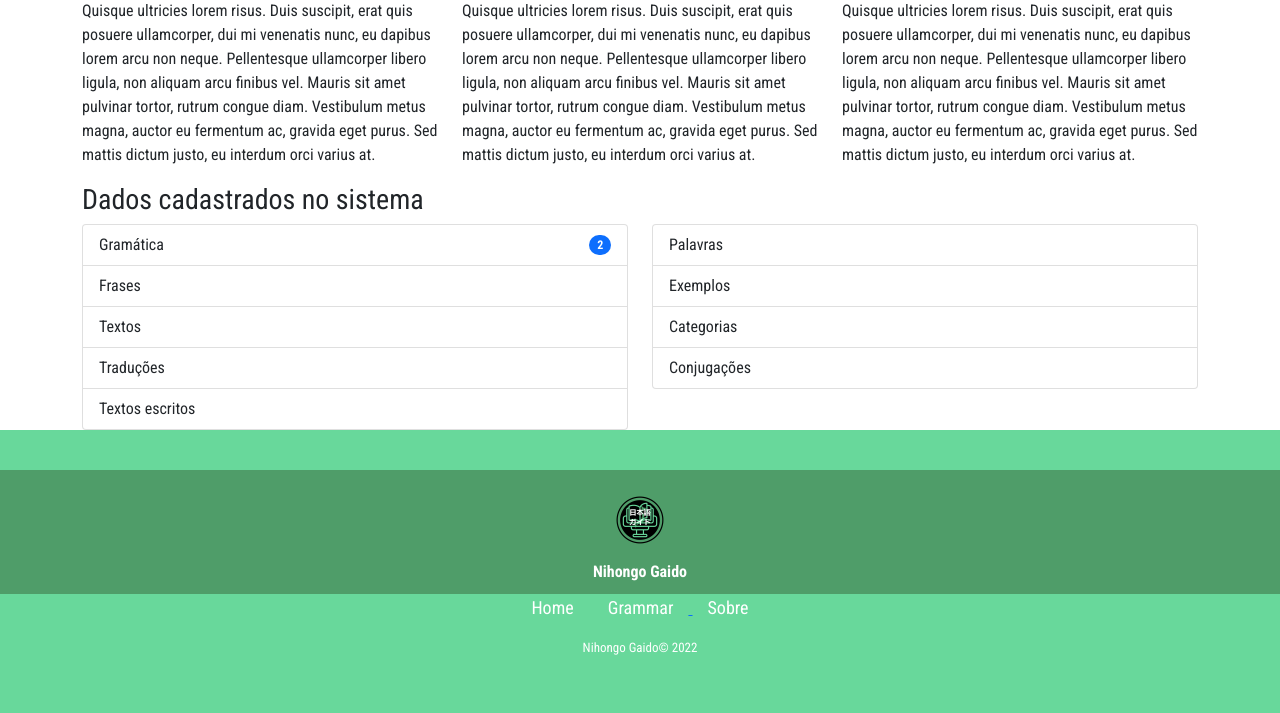
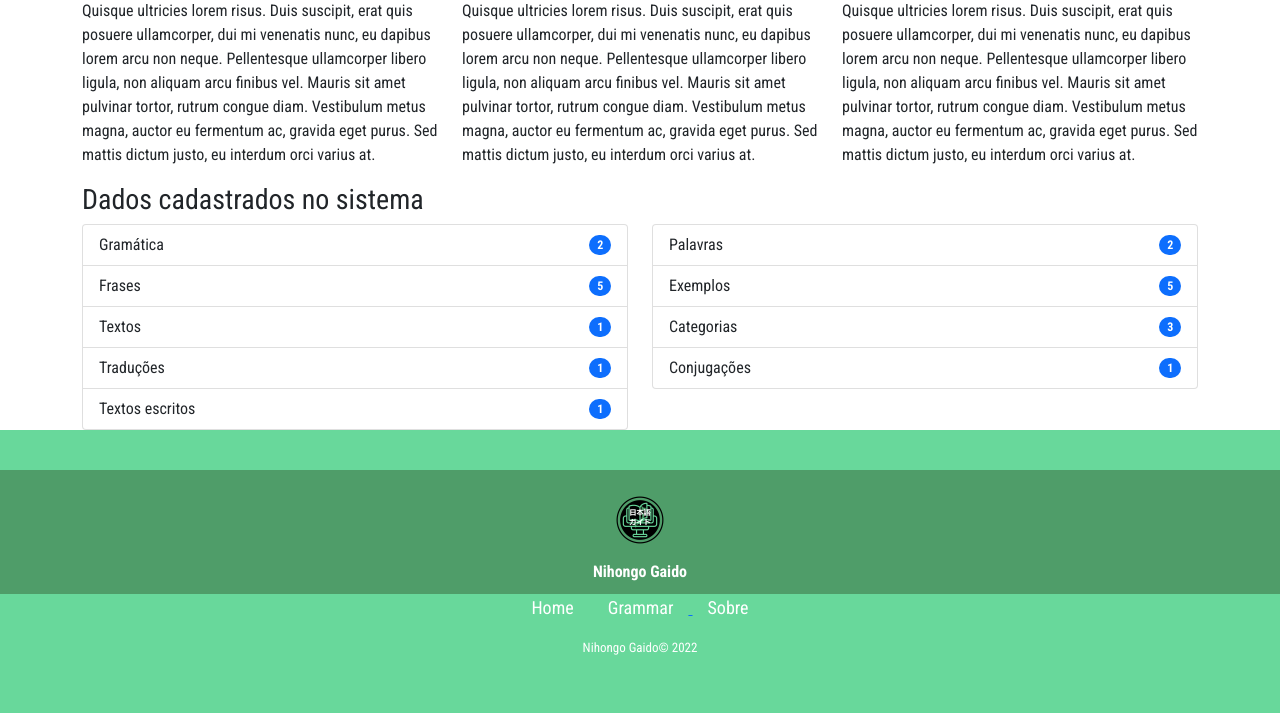
Before and after one commit to Renildo15/Nihongo-Gaido, a Django app: page / in a window 1280 px wide. Shown: the part 603-1316 px from the top of the page. Run offline with Django 4.2, Linux system fonts and the light colour scheme; a user stored in the database is signed in; data comes from the database, SQL or seed files in the repository; some web fonts are replaced.

Commit message:
Corrigindo bugs- Home #62

```diff
--- a/src/apps_count/example.py
+++ b/src/apps_count/example.py
@@ -0,0 +1,4 @@
+from example_app.models import Example
+
+def get_example(request):
+    return Example.objects.filter(criado_por = request.user)
--- a/src/nihongo_pages_app/templates/pages/index.html
+++ b/src/nihongo_pages_app/templates/pages/index.html
@@ -77,19 +77,19 @@
                     </li>
                     <li class="list-group-item d-flex justify-content-between align-items-center li-list">
                      Frases
-                      <span class="badge bg-primary rounded-pill"></span>
+                      <span class="badge bg-primary rounded-pill">{{phrase.count}}</span>
                     </li>
                     <li class="list-group-item d-flex justify-content-between align-items-center li-list">
                       Textos
-                      <span class="badge bg-primary rounded-pill"></span>
+                      <span class="badge bg-primary rounded-pill">{{text.count}}</span>
                     </li>
                     <li class="list-group-item d-flex justify-content-between align-items-center li-list">
                      Traduções
-                      <span class="badge bg-primary rounded-pill"></span>
+                      <span class="badge bg-primary rounded-pill">{{text_translate.count}}</span>
                     </li>
                     <li class="list-group-item d-flex justify-content-between align-items-center li-list">
                      Textos escritos
-                      <span class="badge bg-primary rounded-pill"></span>
+                      <span class="badge bg-primary rounded-pill">{{text_writing.count}}</span>
                     </li>
                   </ul>
                 </div>
@@ -97,19 +97,19 @@
                   <ul class="list-group">
                     <li class="list-group-item d-flex justify-content-between align-items-center li-list">
                       Palavras
-                      <span class="badge bg-primary rounded-pill"></span>
+                      <span class="badge bg-primary rounded-pill">{{word.count}}</span>
                     </li>
                     <li class="list-group-item d-flex justify-content-between align-items-center li-list">
                       Exemplos
-                      <span class="badge bg-primary rounded-pill"></span>
+                      <span class="badge bg-primary rounded-pill">{{example.count}}</span>
                     </li>
                     <li class="list-group-item d-flex justify-content-between align-items-center li-list">
                       Categorias
-                      <span class="badge bg-primary rounded-pill"></span>
+                      <span class="badge bg-primary rounded-pill">{{category.count}}</span>
                     </li>
                     <li class="list-group-item d-flex justify-content-between align-items-center li-list">
                       Conjugações
-                      <span class="badge bg-primary rounded-pill"></span>
+                      <span class="badge bg-primary rounded-pill">{{conjugation.count}}</span>
                     </li>
                   </ul>
                 </div>
--- a/src/nihongo_pages_app/views.py
+++ b/src/nihongo_pages_app/views.py
@@ -1,13 +1,34 @@
 from django.shortcuts import render
 from apps_count.grammar import get_grammar
+from apps_count.example import get_example
+from apps_count.phrase import get_phrase
+from apps_count.text import get_text, get_text_translate, get_text_writing
+from apps_count.vocabulary import get_word, get_category, get_conjugation
 from django.contrib.auth.decorators import login_required
 
 @login_required(login_url='user:logar_user')
 def home(request):
     grammar = get_grammar(request)
+    example = get_example(request)
+    phrase = get_phrase(request)
+    text = get_text(request)
+    text_translate = get_text_translate(request)
+    text_writing = get_text_writing(request)
+    word = get_word(request)
+    category = get_category(request)
+    conjugation = get_conjugation(request)
+
 
     context = {
-        'grammar': grammar
+        'grammar': grammar,
+        'example': example,
+        'phrase': phrase,
+        'text': text,
+        'text_translate':text_translate,
+        'text_writing' : text_writing,
+        'word':word,
+        'category': category,
+        'conjugation': conjugation
     }
     return render(request, 'pages/index.html', context)
 
```
